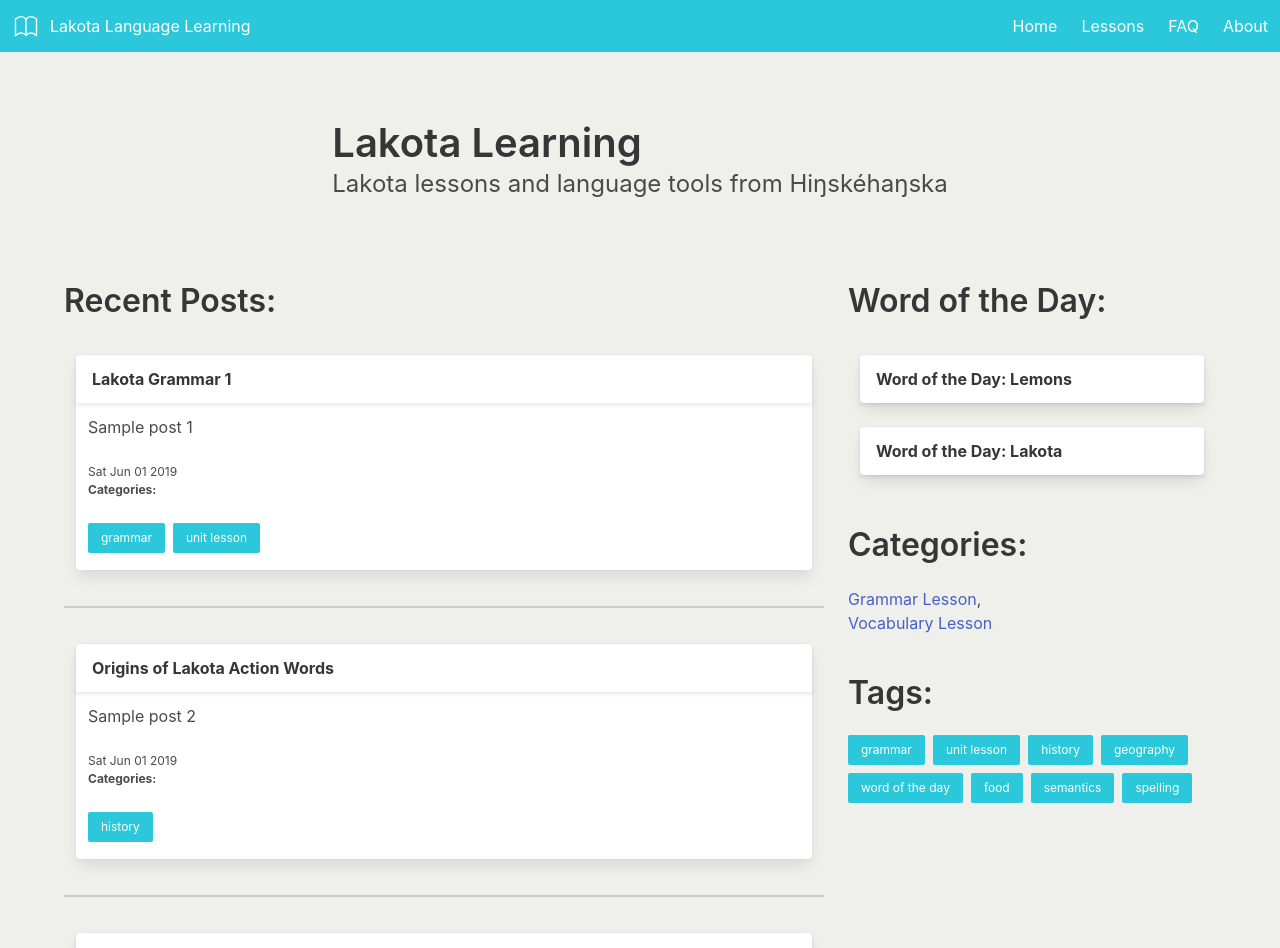
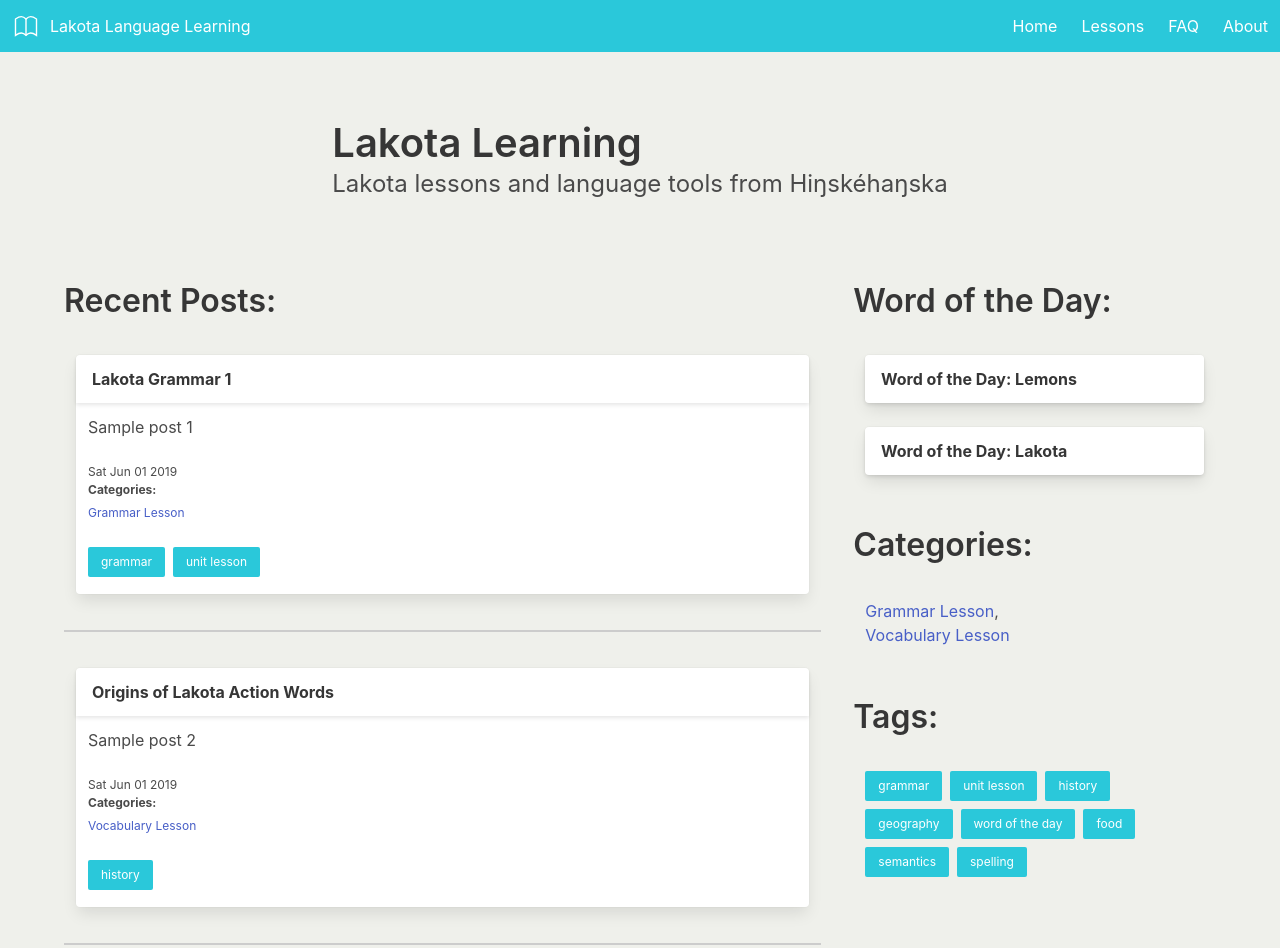
Before and after one commit to SunilRao01/Lakota-Language-Learning, a React (Create React App) app: page / in a window 1280 px wide. Shown: the top 948 px of the page. Built offline with nearby package versions, Linux system fonts and the light colour scheme.

Commit message:
Home page columns padding polish, added messaging for when no filters are provided

```diff
--- a/src/components/App/App.component.tsx
+++ b/src/components/App/App.component.tsx
@@ -8,7 +8,7 @@ import {Lessons} from "../Lessons/Lessons.component";
 import {FAQ} from "../FAQ/FAQ.component";
 import './App.css'
 import {Posts} from '../Posts/Posts.component'
-import {FilteredPostsView} from '../TagView/FilteredPostsView.component'
+import {FilteredPostsView} from '../FilteredPostsView/FilteredPostsView.component'
 
 export const AppComponent: FC = () => {
     return (
--- a/src/components/FAQ/FAQ.component.tsx
+++ b/src/components/FAQ/FAQ.component.tsx
@@ -3,6 +3,20 @@ import React, {FC} from "react";
 export const FAQ: FC = () => {
     return <div className='container'>
         <h1 className='title'>FAQ</h1>
-        <h2 className='subtitle'>Frequently Asked Questions about Lakota!</h2>
+        <div className='content'>
+            <b>Question 1?</b>
+            <p>Answer for 1</p>
+            <hr/>
+            <b>Question 2?</b>
+            <p>Answer for 2</p>
+            <hr/>
+            <b>Question 3?</b>
+            <p>Answer for 3</p>
+            <hr/>
+            <b>Question 4?</b>
+            <p>Answer for 4</p>
+            <hr/>
+
+        </div>
     </div>
 };
--- a/src/components/TagView/FilteredPostsView.component.tsx
+++ b/src/components/FilteredPostsView/FilteredPostsView.component.tsx
@@ -160,12 +160,6 @@ export const FilteredPostsViewComponent: FC<FilteredPostsViewProps> = props => {
     }
 
 
-
-
-
-
-
-
     return (
         <div className='container'>
             <div>
@@ -173,8 +167,10 @@ export const FilteredPostsViewComponent: FC<FilteredPostsViewProps> = props => {
                 {
                     <div className="tags are-large">
                         {
-                            props.filterTags.map((_, i: number) =>
-                                <Tag key={i} text={props.filterTags[i]}/>)
+                            props.filterTags.length === 0
+                                ? <div>No Tag Filters</div>
+                                : props.filterTags.map((_, i: number) =>
+                                    <Tag key={i} text={props.filterTags[i]}/>)
                         }
                     </div>
                 }
@@ -183,11 +179,13 @@ export const FilteredPostsViewComponent: FC<FilteredPostsViewProps> = props => {
                 {
                     <div className="tags are-large">
                         {
-                            props.filterCategories.map((c: string, i: number) =>
-                                <div key={i}>
-                                    <Link to={`/posts?categories=${c}`}>{`${c}`}</Link>
-                                    {`${i < props.filterCategories.length - 1 ? `, ` : ``}`}
-                                </div>)
+                            props.filterCategories.length === 0
+                                ? <div>No Category Filters</div>
+                                : props.filterCategories.map((c: string, i: number) =>
+                                    <div key={i}>
+                                        <Link to={`/posts?categories=${c}`}>{`${c}`}</Link>
+                                        {`${i < props.filterCategories.length - 1 ? `, ` : ``}`}
+                                    </div>)
                         }
                     </div>
                 }
--- a/src/components/Home/Home.component.tsx
+++ b/src/components/Home/Home.component.tsx
@@ -39,7 +39,7 @@ const HomeComponent: FC<HomePropsWithActions> = props => {
                     <p className='subtitle is-4'>Lakota lessons and language tools from Hiŋskéhaŋska</p>
                 </div>
             </div>
-            <div className='columns'>
+            <div className='columns is-variable is-4'>
                 <div className='column is-two-thirds'>
                     <h3 className='title is-3'>Recent Posts:</h3>
                     {
@@ -64,6 +64,7 @@ const HomeComponent: FC<HomePropsWithActions> = props => {
 
                     <div className='categories-section'>
                         <h3 className='title is-3'>Categories:</h3>
+                        <div>
                         {
                             Array.from(props.categories).map((c: string, i: number) => {
                                 return (<div key={i}>
@@ -72,11 +73,12 @@ const HomeComponent: FC<HomePropsWithActions> = props => {
                                 </div>)
                             })
                         }
+                        </div>
                     </div>
 
-                    <div className='tags-section'>
+                    <div>
                         <h3 className='title is-3'>Tags:</h3>
-                        <div className='field is-grouped'>
+                        <div className='field is-grouped tags-section'>
                             {props.tags &&
                             Array.from(props.tags).map((t: string, i: number) =>
                                 <Tag key={i} text={t}/>)
--- a/src/components/Home/Home.css
+++ b/src/components/Home/Home.css
@@ -51,6 +51,14 @@ hr {
     margin-bottom: 40px;
 }
 
+.categories-section > div {
+    padding: 0.75rem;
+}
+
+.tags-section {
+    padding: 0.75rem;
+}
+
 .field.is-grouped {
     flex-wrap: wrap;
 }
--- a/src/components/PostCard/PostCard.component.tsx
+++ b/src/components/PostCard/PostCard.component.tsx
@@ -33,10 +33,11 @@ export const PostCard: FC<PostCardProps> = props => {
                             <div className='is-size-7'>{props.post.creationDate.toDateString()}</div>
                             <div className='has-text-weight-bold is-size-7'>Categories:</div>
                             {
-                                Array.from(props.post.categories).map((c: string, i: number) => {
+                                props.post.categories.map((c: string, i: number) => {
                                     return (<div key={i}>
-                                        {props.onClickCategory &&
-                                        <a className='is-size-7' onClick={e => clickFunction(e, c)}>{`${c}`}</a>}
+                                        {props.onClickCategory
+                                            ? <a className='is-size-7' onClick={e => clickFunction(e, c)}>{`${c}`}</a>
+                                            : <Link className='is-size-7' to={`/posts?categories=${c}`}>{`${c}`}</Link>}
                                         {`${i < props.post.categories.length - 1 ? `, ` : ``}`}
                                     </div>)
                                 })
```
